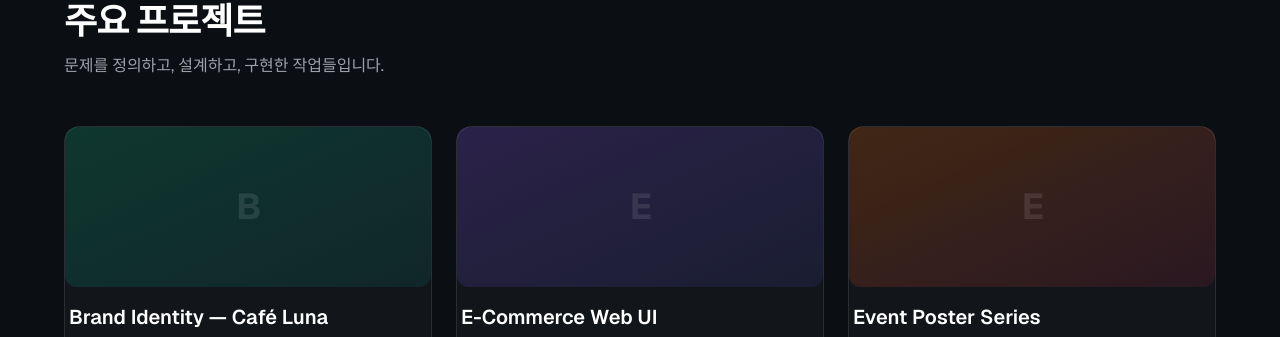
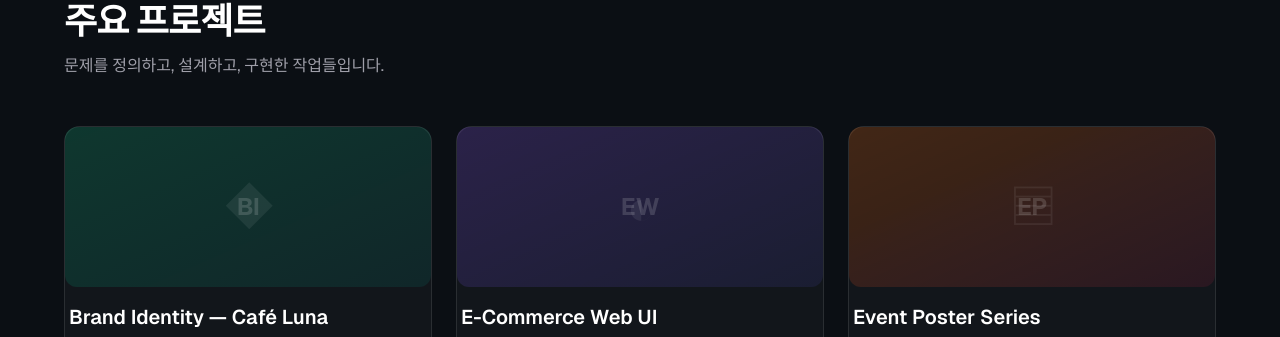
Before and after one commit to whdhrdus07-beep/portfolio, a Next.js app: page / in a window 1280 px wide. Shown: the part 1658-1995 px from the top of the page. Built offline with nearby package versions, Linux system fonts and the light colour scheme.

Commit message:
feat: improve project card thumbnails with icon system
- Add PROJECT_ICONS map keyed by first tag
- Create ProjectThumbnail component with geometric icon + initials
- Each project now shows distinct visual identity by tag category
- Hover overlay gradient for depth on card images

```diff
--- a/src/components/Projects.tsx
+++ b/src/components/Projects.tsx
@@ -1,4 +1,35 @@
 import { projects } from "@/data/portfolio";
+
+const PROJECT_ICONS: Record<string, string> = {
+  Branding: "◆",
+  Logo: "◈",
+  Print: "▣",
+  "UI/UX": "◐",
+  Figma: "⬡",
+  "Web Design": "□",
+  Poster: "▤",
+  Typography: "▥",
+  Illustration: "◉",
+};
+
+function ProjectThumbnail({ project }: { project: (typeof projects)[0] }) {
+  const icon = PROJECT_ICONS[project.tags[0]] ?? "◇";
+
+  return (
+    <div
+      className={`flex h-full w-full items-center justify-center bg-gradient-to-br ${project.color ?? "from-emerald-500/10 to-cyan-500/5"}`}
+    >
+      <div className="relative">
+        <span className="text-5xl font-light tracking-tighter text-white/[0.07]">
+          {icon}
+        </span>
+        <span className="absolute inset-0 flex items-center justify-center text-2xl font-bold tracking-tight text-white/15">
+          {project.title.split(" ").map((w) => w[0]).slice(0, 2).join("")}
+        </span>
+      </div>
+    </div>
+  );
+}
 
 export default function Projects() {
   return (
@@ -22,7 +53,8 @@ export default function Projects() {
               key={project.title}
               className="group flex flex-col rounded-2xl border border-border bg-surface transition-all hover:border-border-hover hover:bg-surface-hover"
             >
-              <div className={`relative mb-4 h-40 overflow-hidden rounded-xl bg-gradient-to-br ${project.color ?? "from-emerald-500/10 to-cyan-500/5"}`}>
+              <div className="relative mb-4 h-40 overflow-hidden rounded-xl">
+                <div className="absolute inset-0 bg-gradient-to-br from-white/[0.04] to-transparent opacity-0 transition-opacity group-hover:opacity-100" />
                 {project.image ? (
                   <img
                     src={project.image}
@@ -30,9 +62,7 @@ export default function Projects() {
                     className="h-full w-full object-cover transition-transform duration-500 group-hover:scale-105"
                   />
                 ) : (
-                  <div className="flex h-full items-center justify-center text-4xl font-bold tracking-tighter text-white/10">
-                    {project.title.charAt(0)}
-                  </div>
+                  <ProjectThumbnail project={project} />
                 )}
               </div>
 
```
